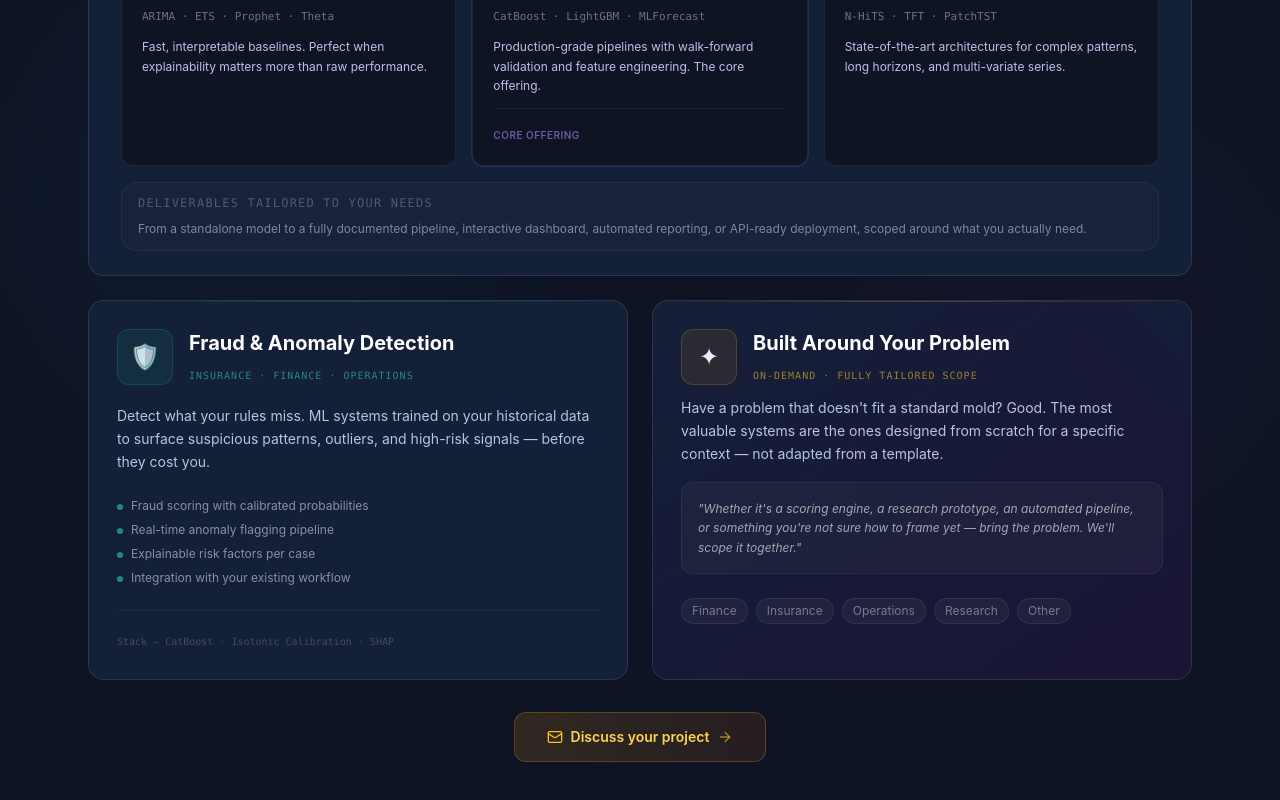
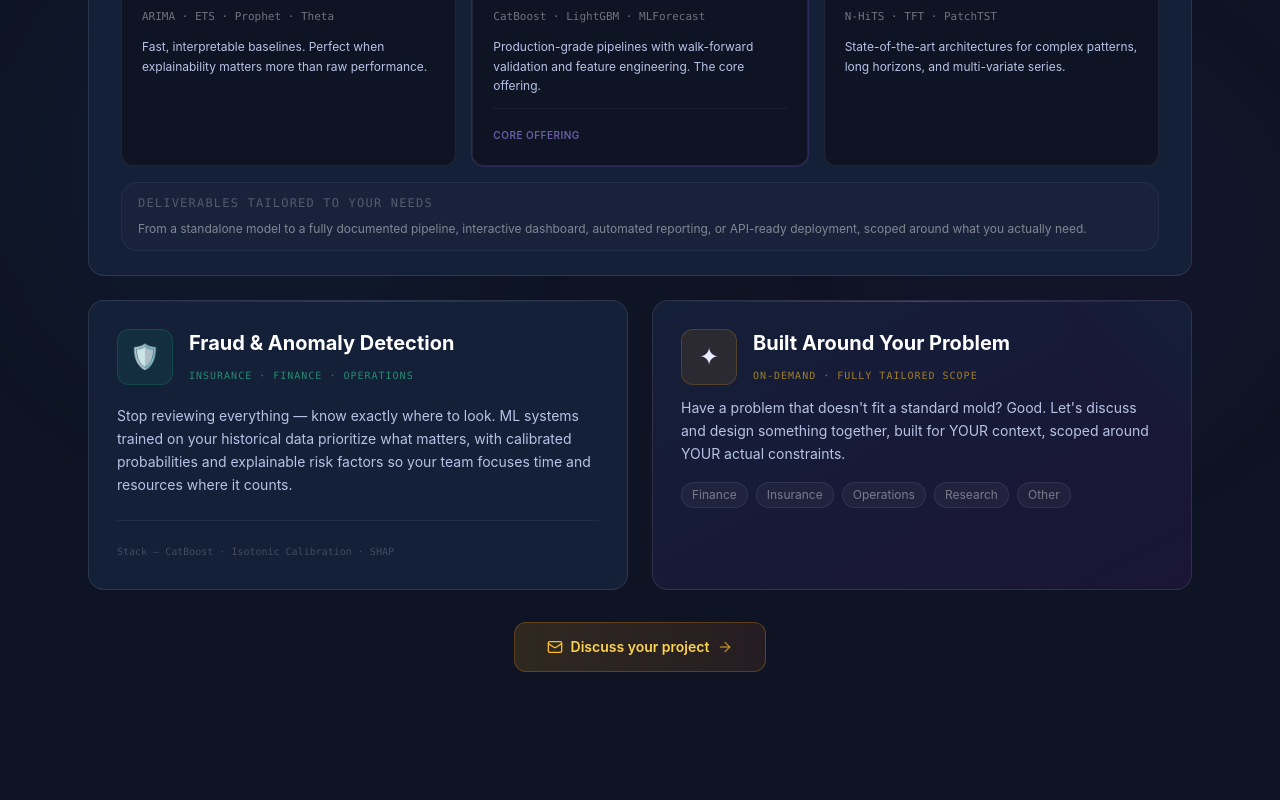
Before and after one commit to ag-algolab/ag-algolab.github.io, a React (Vite) app: page / in a window 1280 px wide. Shown: the part 1982-2782 px from the top of the page. Built offline with nearby package versions, Linux system fonts and the light colour scheme.

Commit message:
Update App.jsx

```diff
--- a/src/App.jsx
+++ b/src/App.jsx
@@ -236,23 +236,10 @@ function ServicesSection() {
               </div>
 
               <p className="text-[#b7c3e6] text-sm leading-relaxed mb-6">
-                Detect what your rules miss. ML systems trained on your historical data
-                to surface suspicious patterns, outliers, and high-risk signals — before they cost you.
+                Stop reviewing everything — know exactly where to look. ML systems trained on your
+                historical data prioritize what matters, with calibrated probabilities and explainable
+                risk factors so your team focuses time and resources where it counts.
               </p>
-
-              <div className="space-y-2 mb-6">
-                {[
-                  'Fraud scoring with calibrated probabilities',
-                  'Real-time anomaly flagging pipeline',
-                  'Explainable risk factors per case',
-                  'Integration with your existing workflow',
-                ].map((item) => (
-                  <div key={item} className="flex items-start gap-2">
-                    <span className="w-1.5 h-1.5 rounded-full bg-emerald-400/60 mt-1.5 flex-shrink-0" />
-                    <span className="text-white/50 text-xs">{item}</span>
-                  </div>
-                ))}
-              </div>
 
               <div className="mt-auto pt-4 border-t border-white/[0.06]">
                 <span className="text-white/20 text-[10px] font-mono">Stack — CatBoost · Isotonic Calibration · SHAP</span>
@@ -287,17 +274,9 @@ function ServicesSection() {
 
               <p className="text-[#b7c3e6] text-sm leading-relaxed mb-4">
                 Have a problem that doesn't fit a standard mold? Good.
-                The most valuable systems are the ones designed from scratch
-                for a specific context — not adapted from a template.
+                Let's discuss and design something together, built for YOUR context,
+                scoped around YOUR actual constraints.
               </p>
-
-              <div className="bg-white/[0.03] border border-white/[0.06] rounded-xl p-4 mb-6">
-                <p className="text-white/60 text-xs italic leading-relaxed">
-                  "Whether it's a scoring engine, a research prototype, an automated pipeline,
-                  or something you're not sure how to frame yet —
-                  bring the problem. We'll scope it together."
-                </p>
-              </div>
 
               <div className="flex flex-wrap gap-2 mb-6">
                 {['Finance', 'Insurance', 'Operations', 'Research', 'Other'].map((tag) => (
```
